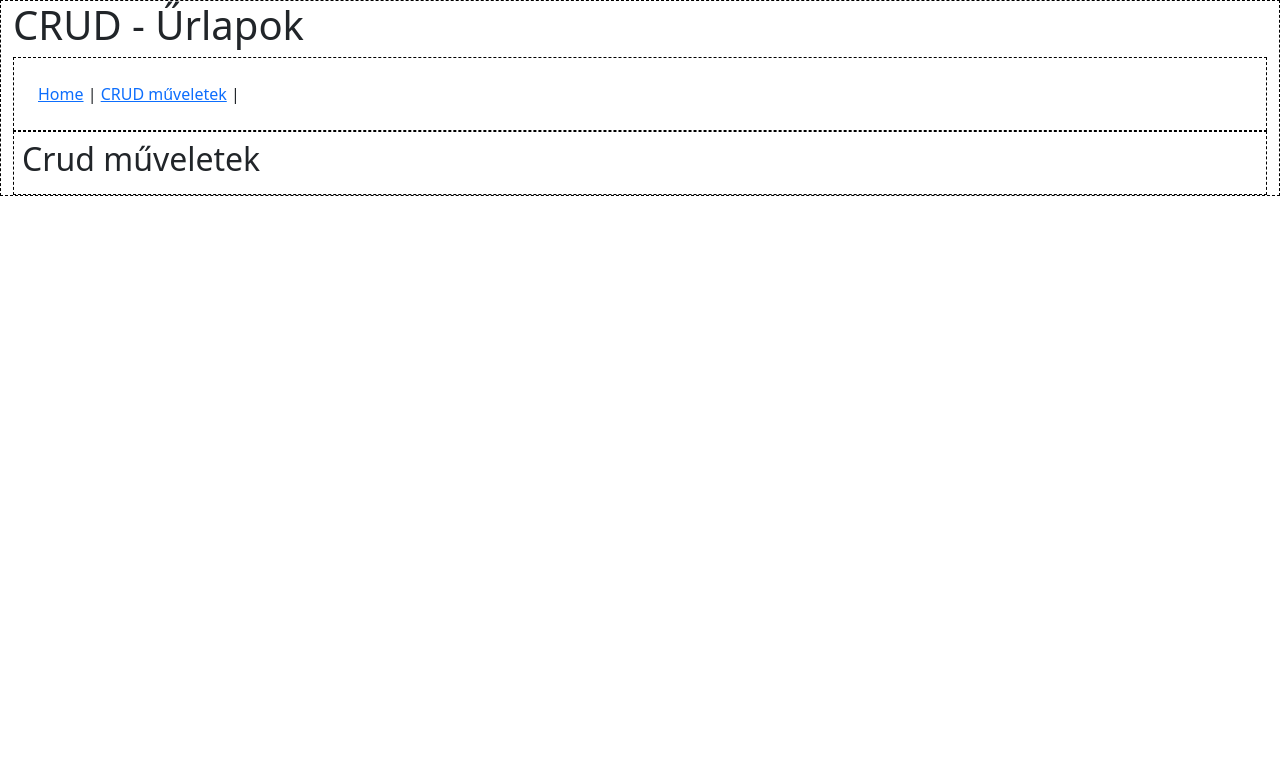
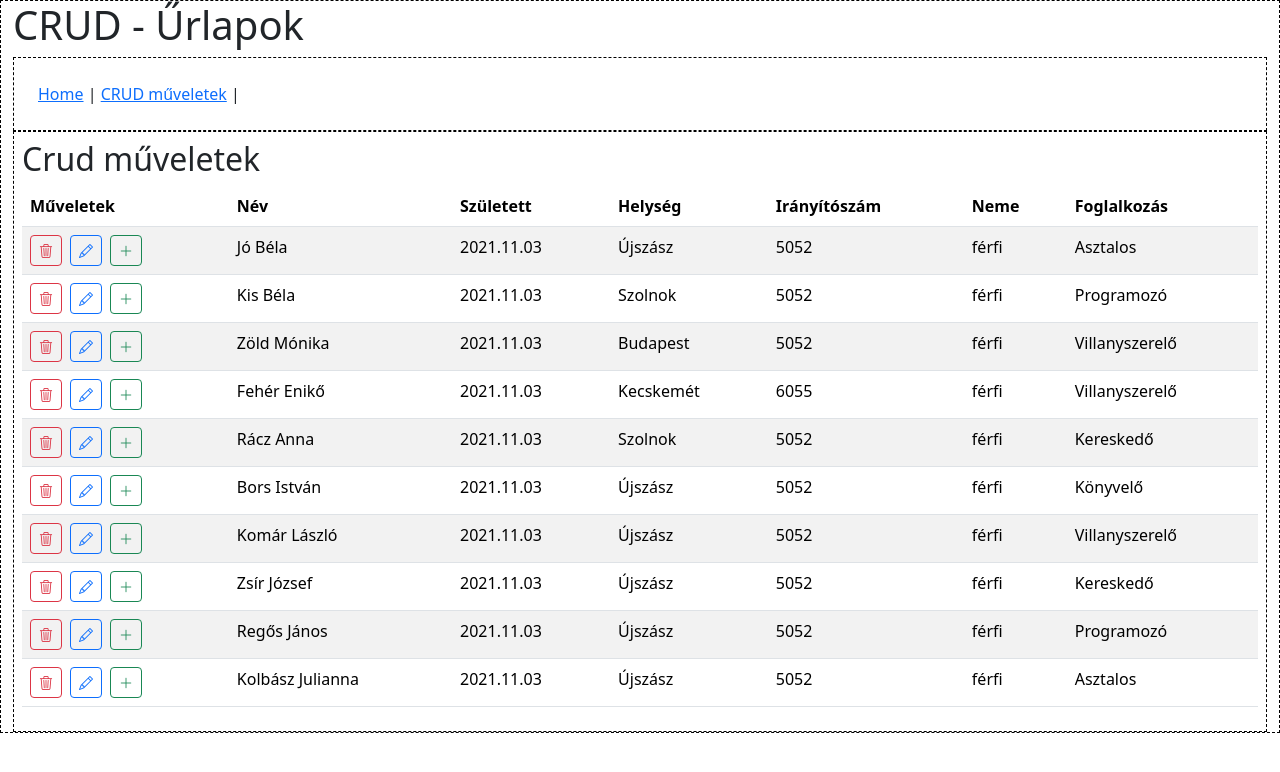
Before and after one commit to kovacsnandor/vujsAlapok, a Vue app: page /crud in a window 1280 px wide. Shown: the top 772 px of the page. Built offline with nearby package versions, Linux system fonts and the light colour scheme.

Commit message:
táblázat ok

```diff
--- a/src/views/Crud.vue
+++ b/src/views/Crud.vue
@@ -1,15 +1,63 @@
 <template>
   <div>
     <h2>Crud műveletek</h2>
-    <!--  -->
+    <!-- Táblázat -->
+    <table class="table table-striped">
+      <thead>
+        <tr>
+          <th scope="col">Műveletek</th>
+          <th scope="col">Név</th>
+          <th scope="col">Született</th>
+          <th scope="col">Helység</th>
+          <th scope="col">Irányítószám</th>
+          <th scope="col">Neme</th>
+          <th scope="col">Foglalkozás</th>
+        </tr>
+      </thead>
+      <tbody>
+        <tr
+          v-for="person in personsTransform"
+          :key="person.id"
+          @click="onClickTr(person.id)"
+          :class="{ 'table-success': selectedRowPersonId == person.id }"
+        >
+          <td class="text-nowrap">
+            <!-- törlés -->
+            <button type="button" class="btn btn-outline-danger btn-sm">
+              <i class="bi bi-trash3"></i>
+            </button>
+            <!-- módosítás -->
+            <button type="button" class="btn btn-outline-primary btn-sm ms-2">
+              <i class="bi bi-pencil"></i>
+            </button>
+            <!-- új -->
+            <button type="button" class="btn btn-outline-success btn-sm ms-2">
+              <i class="bi bi-plus-lg"></i>
+            </button>
+          </td>
+          <td>{{ person.name }}</td>
+          <td>{{ person.dateOfBird }}</td>
+          <td>{{ person.locality }}</td>
+          <td>{{ person.zipCode }}</td>
+          <td>{{ person.neme }}</td>
+          <td>{{ person.profession }}</td>
+        </tr>
+      </tbody>
+    </table>
+
+    <!-- Yes-no Modal -->
+
+    <!-- CU modal -->
+
   </div>
 </template>
 
 <script>
 export default {
-  data(){
+  data() {
     return {
-      people: [
+      selectedRowPersonId: null,
+      persons: [
         {
           id: 1,
           name: "Jó Béla",
@@ -17,7 +65,7 @@
           locality: "Újszász",
           zipCode: "5052",
           neme: true,
-          professionId: 1
+          professionId: 1,
         },
         {
           id: 2,
@@ -26,7 +74,7 @@
           locality: "Szolnok",
           zipCode: "5052",
           neme: true,
-          professionId: 1
+          professionId: 3,
         },
         {
           id: 3,
@@ -35,7 +83,7 @@
           locality: "Budapest",
           zipCode: "5052",
           neme: true,
-          professionId: 1
+          professionId: 2,
         },
         {
           id: 4,
@@ -44,7 +92,7 @@
           locality: "Kecskemét",
           zipCode: "6055",
           neme: true,
-          professionId: 1
+          professionId: 2,
         },
         {
           id: 5,
@@ -53,7 +101,7 @@
           locality: "Szolnok",
           zipCode: "5052",
           neme: true,
-          professionId: 1
+          professionId: 5,
         },
         {
           id: 6,
@@ -62,7 +110,7 @@
           locality: "Újszász",
           zipCode: "5052",
           neme: true,
-          professionId: 1
+          professionId: 4,
         },
         {
           id: 7,
@@ -71,7 +119,7 @@
           locality: "Újszász",
           zipCode: "5052",
           neme: true,
-          professionId: 1
+          professionId: 2,
         },
         {
           id: 8,
@@ -80,7 +128,7 @@
           locality: "Újszász",
           zipCode: "5052",
           neme: true,
-          professionId: 1
+          professionId: 5,
         },
         {
           id: 9,
@@ -89,7 +137,7 @@
           locality: "Újszász",
           zipCode: "5052",
           neme: true,
-          professionId: 1
+          professionId: 3,
         },
         {
           id: 10,
@@ -98,36 +146,61 @@
           locality: "Újszász",
           zipCode: "5052",
           neme: true,
-          professionId: 1
+          professionId: 1,
         },
       ],
-      professions : [
+      professions: [
         {
           id: 1,
-          name: "Asztalos"
+          name: "Asztalos",
         },
         {
           id: 2,
-          name: "Villanyszerelő"
+          name: "Villanyszerelő",
         },
         {
-          id: 1,
-          name: "Programozó"
+          id: 3,
+          name: "Programozó",
         },
         {
-          id: 1,
-          name: "Könyvelő"
+          id: 4,
+          name: "Könyvelő",
         },
         {
-          id: 1,
-          name: "Kereskedő"
+          id: 5,
+          name: "Kereskedő",
         },
-      ]
-    }
-  }
-}
+      ],
+    };
+  },
+  methods: {
+    nemeString(neme) {
+      return neme ? "férfi" : "nő";
+    },
+    profesonById(professionId) {
+      return this.professions.filter((p) => p.id == professionId)[0].name;
+    },
+    onClickTr(id) {
+      this.selectedRowPersonId = id;
+    },
+  },
+  computed: {
+    personsTransform() {
+      return this.persons.map((p) => {
+        const newP = {
+          ...p,
+          neme: this.nemeString(p.neme),
+          profession: this.profesonById(p.professionId),
+        };
+        return newP;
+      });
+    },
+  },
+};
 </script>
 
-<style>
-
+<style scoped>
+.my-selected-row {
+  background-color: green !important;
+}
 </style>
```
